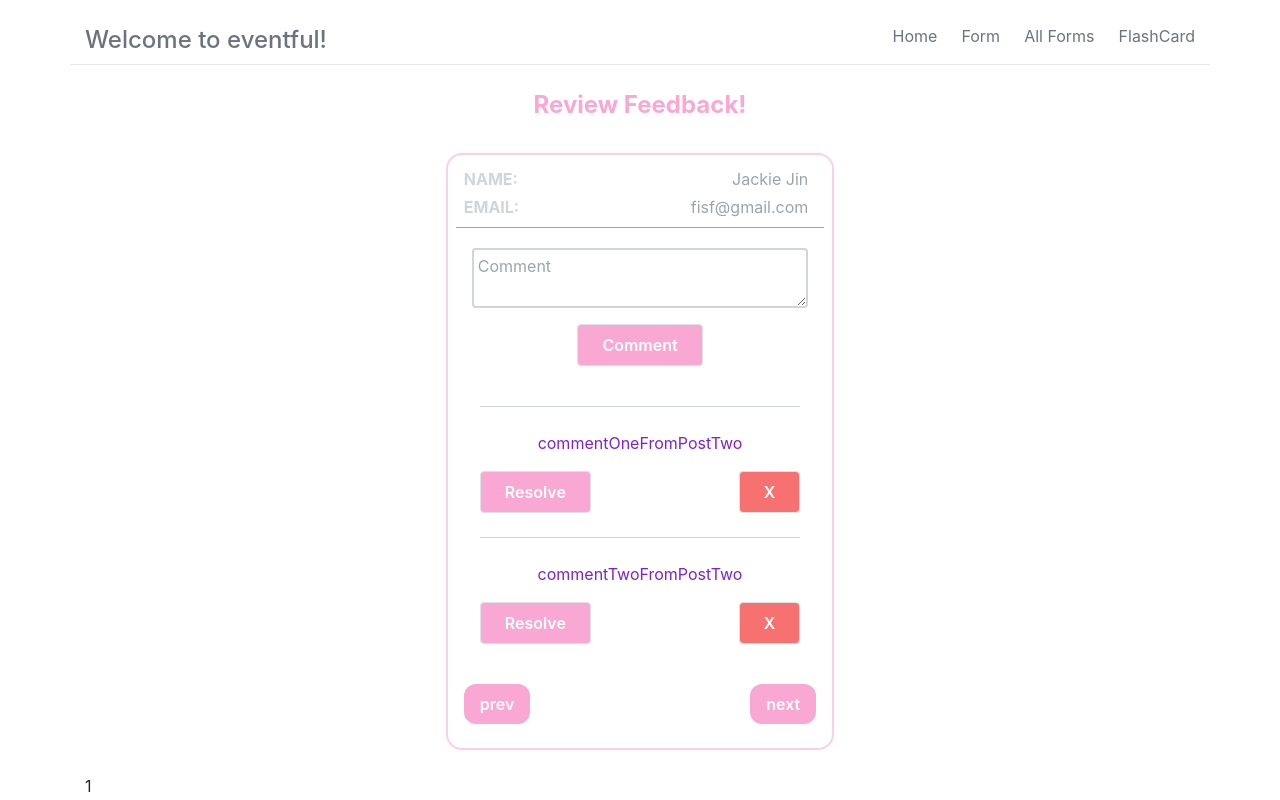
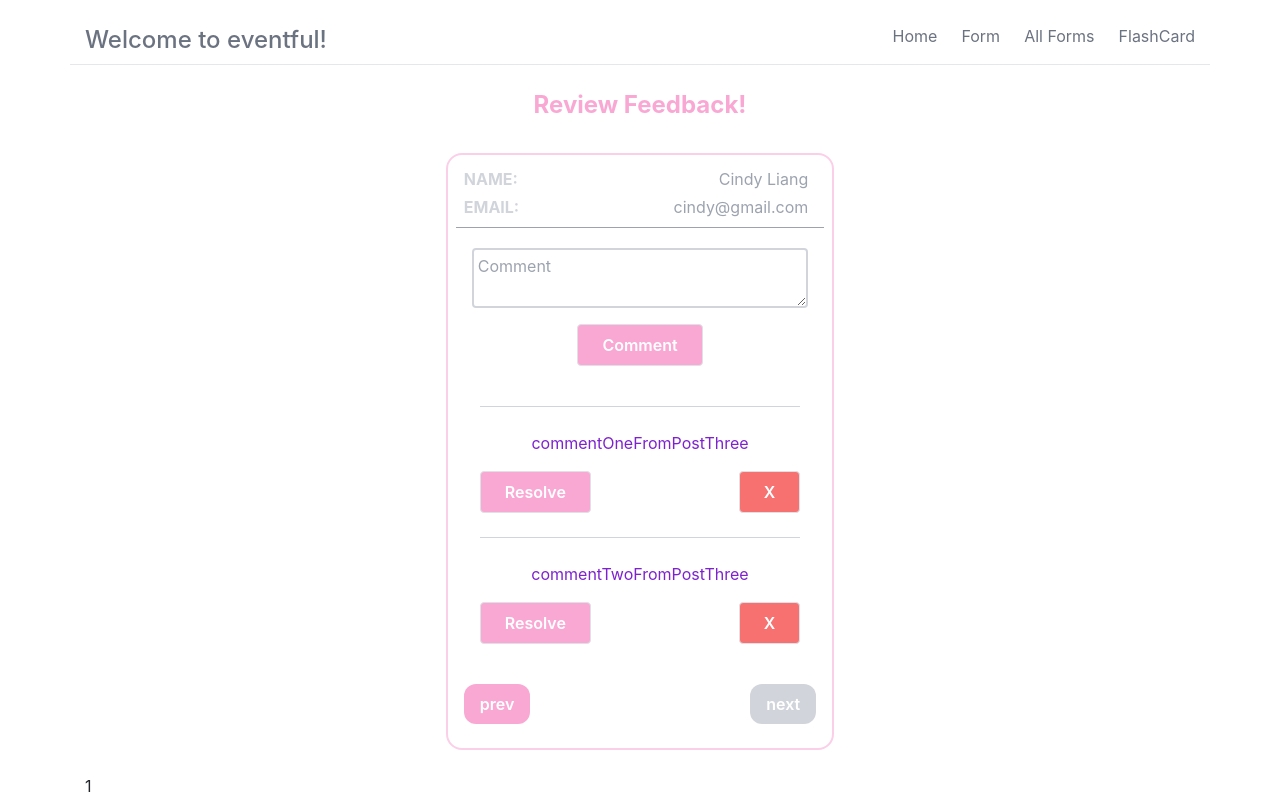
Before and after one commit to cindyliang01/eventful, a React (Create React App) app: page /FlashCard in a window 1280 px wide. Built offline with nearby package versions, Linux system fonts and the light colour scheme.

Commit message:
Filtered out posts with no comments in flashcards

```diff
--- a/src/App.js
+++ b/src/App.js
@@ -14,10 +14,11 @@ class App extends Component {
       {
         id: 1,
         like: 0,
-        comments: [
-          { id: 1, text: "commentOneFromPostOne", commentLikes: 1 },
-          { id: 2, text: "commentTwoFromPostOne", commentLikes: 0 },
-        ],
+        // comments: [
+        //   { id: 1, text: "commentOneFromPostOne", commentLikes: 1 },
+        //   { id: 2, text: "commentTwoFromPostOne", commentLikes: 0 },
+        // ],
+        comments: [],
         post: "Sunday W",
         email: "sdfsdf@gmail.com",
       },
--- a/src/pages/FlashCard.jsx
+++ b/src/pages/FlashCard.jsx
@@ -12,6 +12,8 @@ class FlashCard extends Component {
       goNext,
       pageState,
     } = this.props;
+
+    const filteredPost = listOfPosts.filter((post) => post.comments.length > 0);
     return (
       <React.Fragment>
         <h1 className="text-center font-bold text-2xl mt-4 text-pink-300">
@@ -19,12 +21,12 @@ class FlashCard extends Component {
         </h1>
         <div className="w-auto min-w-[35%] max-w-min mt-8 mx-auto space-y-6 flex flex-col items-stretch border-2 rounded-2xl border-pink-200 mb-4 p-2">
           <ul>
-            {listOfPosts.length > 0 ? (
+            {filteredPost.length > 0 ? (
               <React.Fragment>
                 <div className="flex flex-col">
                   <Post
-                    onePost={listOfPosts[flashCardIndex]}
-                    comments={listOfPosts[flashCardIndex].comments}
+                    onePost={filteredPost[flashCardIndex]}
+                    comments={filteredPost[flashCardIndex].comments}
                     addLikeForComment={addLikeForComment}
                     deleteForComment={deleteForComment}
                     pageState={pageState}
@@ -43,14 +45,16 @@ class FlashCard extends Component {
                       prev
                     </button>
                     <button
-                      onClick={() => goNext(flashCardIndex, listOfPosts.length)}
+                      onClick={() =>
+                        goNext(flashCardIndex, filteredPost.length)
+                      }
                       className={
                         "  text-white rounded-xl font-semibold mt-3 py-2 px-3  " +
-                        (flashCardIndex === listOfPosts.length - 1
+                        (flashCardIndex === filteredPost.length - 1
                           ? "bg-gray-300 hover:bg-grey-200"
                           : "bg-pink-300 hover:bg-pink-200")
                       }
-                      disabled={flashCardIndex === listOfPosts.length - 1}
+                      disabled={flashCardIndex === filteredPost.length - 1}
                     >
                       next
                     </button>
```
